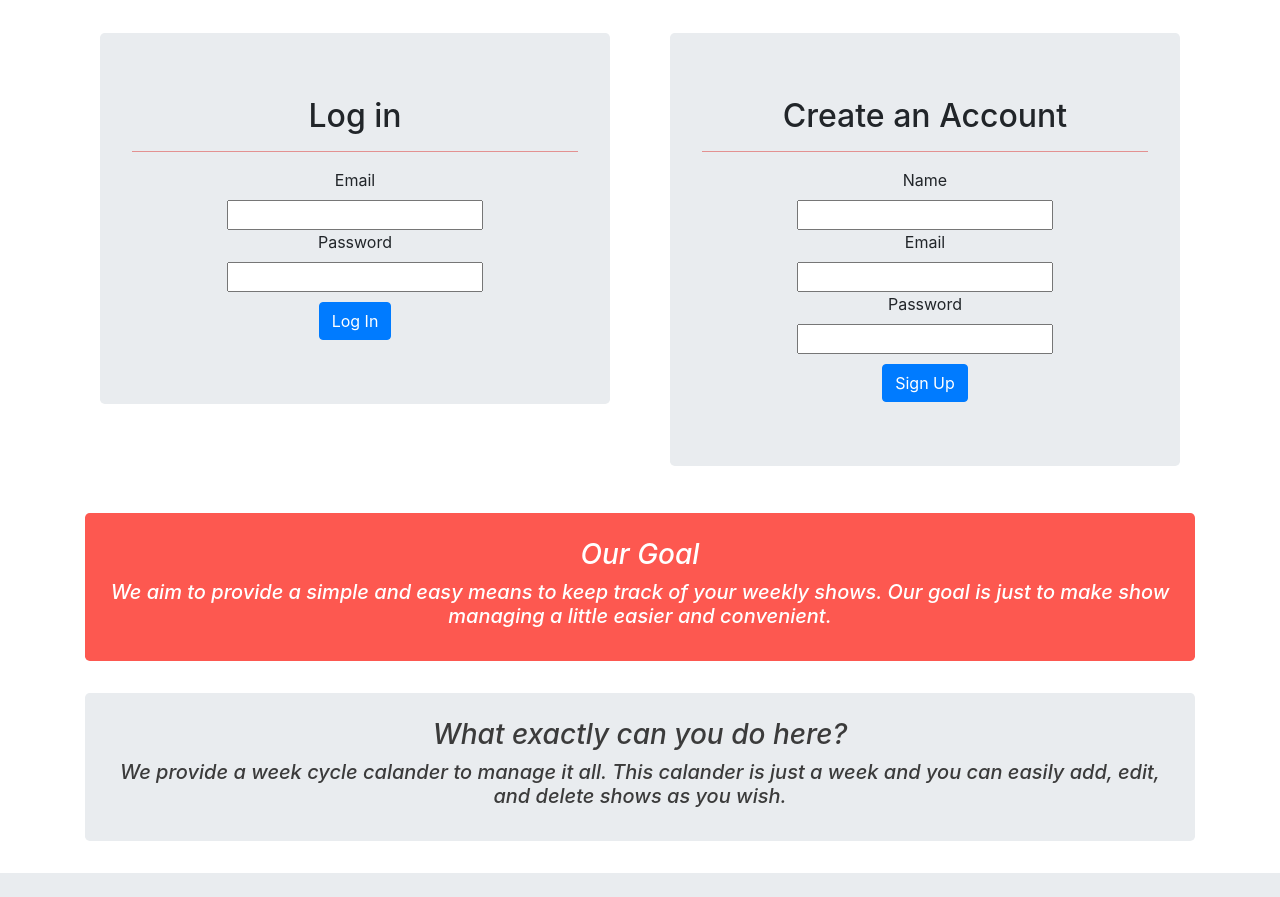
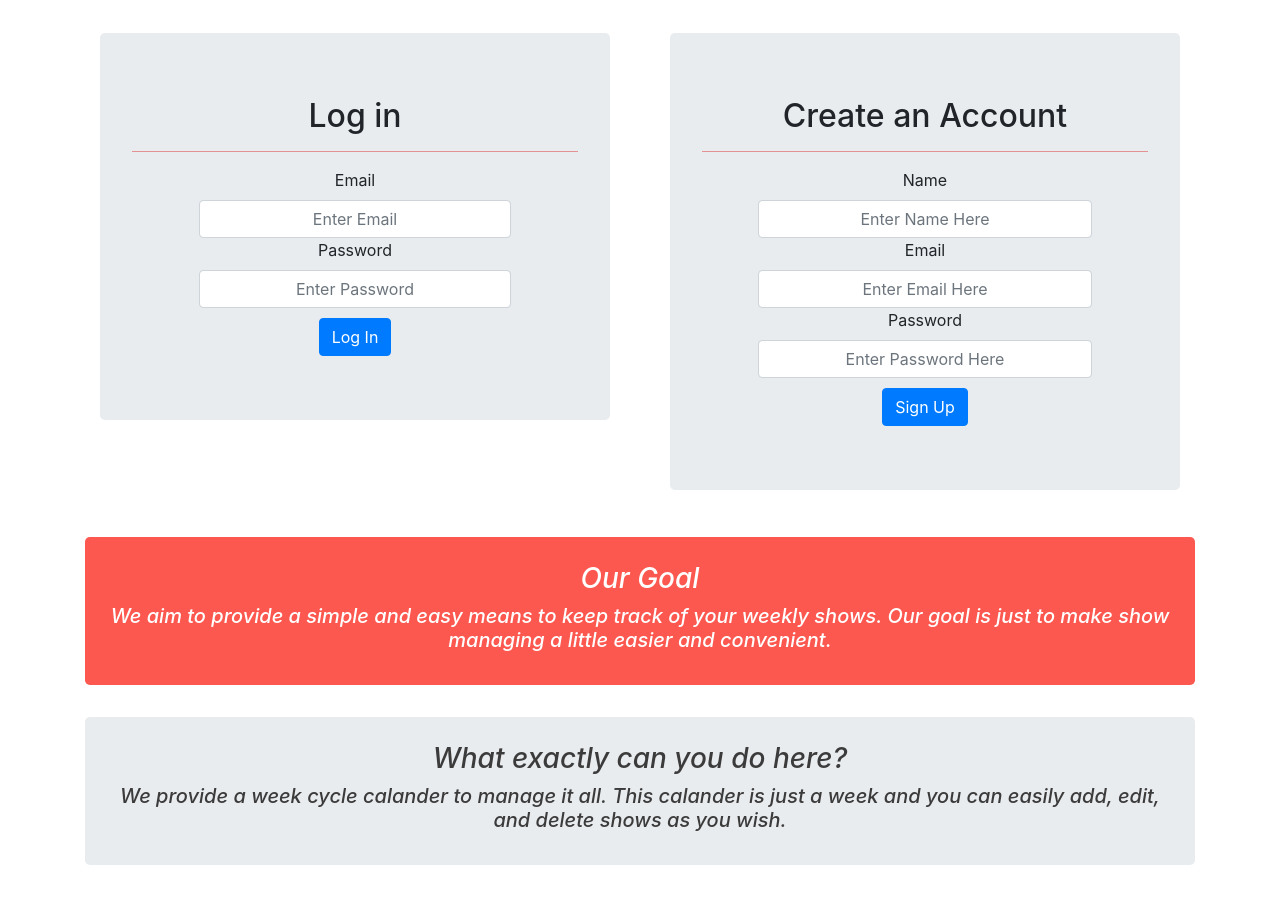
Before and after one commit to 1HectorAC/ShowTracker, a Flask app: page / in a window 1280 px wide. Shown: the part 251-1148 px from the top of the page. Before the commit the page ends 1124 px from the top, so only its background shows below. Run offline with Flask 2, Linux system fonts and the light colour scheme; some libraries are stand-ins or nearby versions.

Commit message:
Adjusted styling of input fields in home.html.

```diff
--- a/static/css/style.css
+++ b/static/css/style.css
@@ -80,3 +80,9 @@ a.headerLink:hover{
   color:white;
   text-decoration: none;
 }
+
+.centerShortField{
+  width:75%;
+  margin:auto;
+  text-align: center;
+}
--- a/templates/home.html
+++ b/templates/home.html
@@ -13,18 +13,20 @@
                 <div class="jumbotron">
                     <h2>Log in</h2>
                     <hr style="background-color: #fda1a1;">
+                    <div class="container" >
                         <form name="login_form">
                             <label for="email">Email</label>
-                        <input type="text" name="email" class="field" required>
-
+                            <input type="text" name="email" class="field form-control centerShortField" maxlength="32" placeholder="Enter Email" required>
                             <label for="password">Password</label>
-                        <input type="text" name="password" class="field" required>
+                            <input type="text" name="password" class="field form-control centerShortField"  maxlength="32" placeholder="Enter Password" required>
                             <div style="padding-top: 10px;">
                                 <input type="submit" value="Log In" class="btn btn-primary">
 
                             </div>
                             <p class="error error--hidden"></p>
                         </form>
+                    </div>
+
                 </div>
             </div>
 
@@ -36,13 +38,13 @@
                     <hr style="background-color: #fda1a1;">
                     <form name="signup_form">
                         <label for="name">Name</label>
-                        <input type="text" name="name" class="field" maxlength="32"  required>
+                        <input type="text" name="name" class="field form-control centerShortField" maxlength="32" placeholder="Enter Name Here" required>
 
                         <label for="email">Email</label>
-                        <input type="text" name="email" class="field" maxlength="32"  required>
+                        <input type="text" name="email" class="field form-control centerShortField" maxlength="32" placeholder="Enter Email Here" required>
 
                         <label for="password">Password</label>
-                        <input type="text" name="password" class="field" maxlength="32" required>
+                        <input type="text" name="password" class="field form-control centerShortField" maxlength="32" placeholder="Enter Password Here" required>
 
                         <div style="padding-top: 10px;">
                         <input type="submit" value="Sign Up" class="btn btn-primary">
```
Lines whose indentation alone changed are shown as unchanged.
